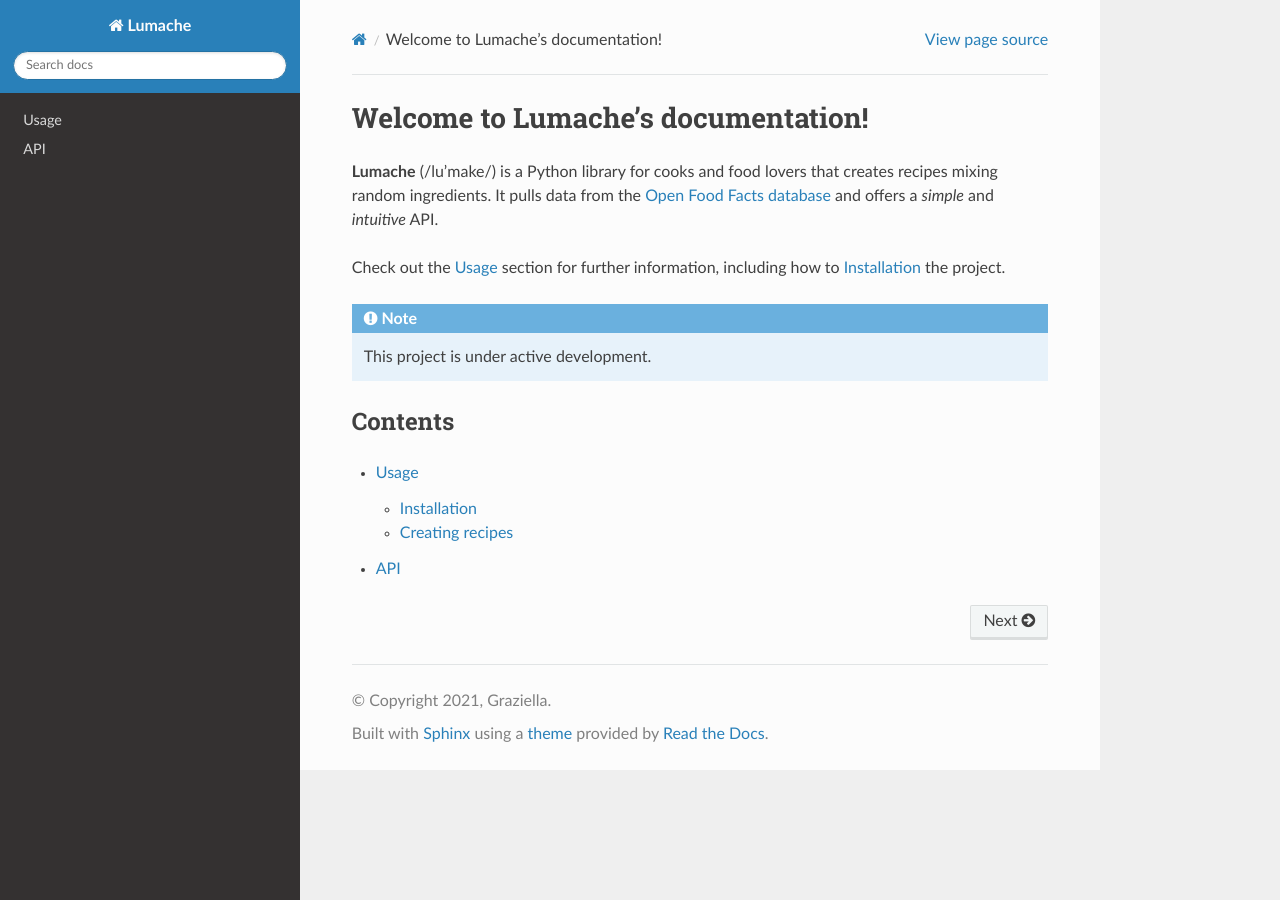
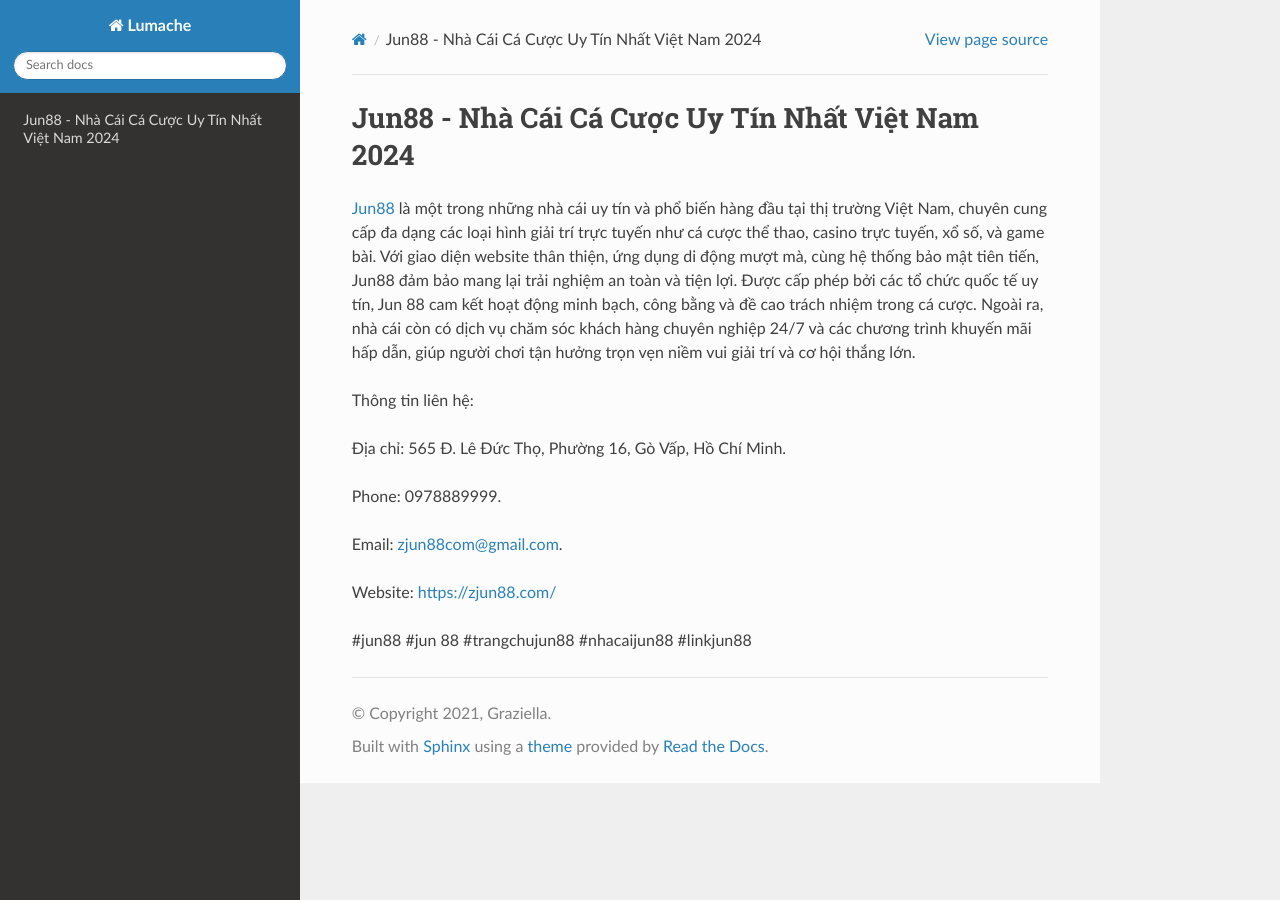
Before and after one commit to JonsCalicut123/linkzjun88com, a Sphinx documentation site: the page built from docs/source/index.rst, in a window 1280 px wide. Built offline with Sphinx 7.4.7 and the Read the Docs theme 3.1.0, drawn with Linux system fonts in a browser that asks for light colours.

Commit message:
Update index.rst

```diff
--- a/docs/source/index.rst
+++ b/docs/source/index.rst
@@ -1,22 +1,18 @@
-Welcome to Lumache's documentation!
+Jun88 - Nhà Cái Cá Cược Uy Tín Nhất Việt Nam 2024
 ===================================
 
-**Lumache** (/lu'make/) is a Python library for cooks and food lovers
-that creates recipes mixing random ingredients.
-It pulls data from the `Open Food Facts database <https://world.openfoodfacts.org/>`_
-and offers a *simple* and *intuitive* API.
+`Jun88 <https://zjun88.com/>`_ là một trong những nhà cái uy tín và phổ biến hàng đầu tại thị trường Việt Nam, chuyên cung cấp đa dạng các loại hình giải trí trực tuyến như cá cược thể thao, casino trực tuyến, xổ số, và game bài.
+Với giao diện website thân thiện, ứng dụng di động mượt mà, cùng hệ thống bảo mật tiên tiến, Jun88 đảm bảo mang lại trải nghiệm an toàn và tiện lợi. Được cấp phép bởi các tổ chức quốc tế uy tín, Jun 88 cam kết hoạt động minh bạch, công bằng và đề cao trách nhiệm trong cá cược.
+Ngoài ra, nhà cái còn có dịch vụ chăm sóc khách hàng chuyên nghiệp 24/7 và các chương trình khuyến mãi hấp dẫn, giúp người chơi tận hưởng trọn vẹn niềm vui giải trí và cơ hội thắng lớn.
 
-Check out the :doc:`usage` section for further information, including
-how to :ref:`installation` the project.
+Thông tin liên hệ:
 
-.. note::
+Địa chỉ: 565 Đ. Lê Đức Thọ, Phường 16, Gò Vấp, Hồ Chí Minh.
 
-   This project is under active development.
+Phone: 0978889999.
 
-Contents
---------
+Email: zjun88com@gmail.com.
 
-.. toctree::
+Website: https://zjun88.com/
 
-   usage
-   api
+#jun88 #jun 88 #trangchujun88 #nhacaijun88 #linkjun88
```
